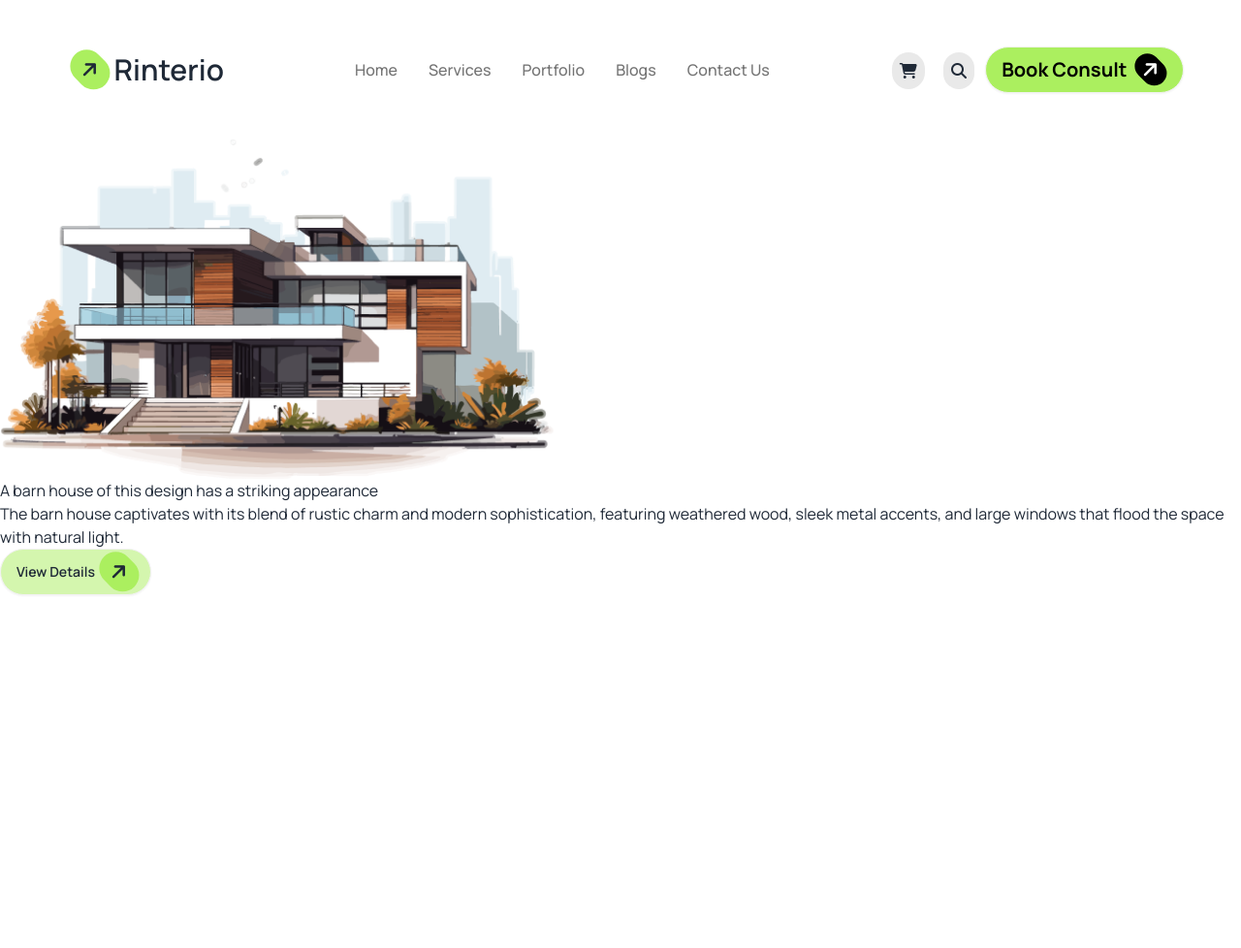
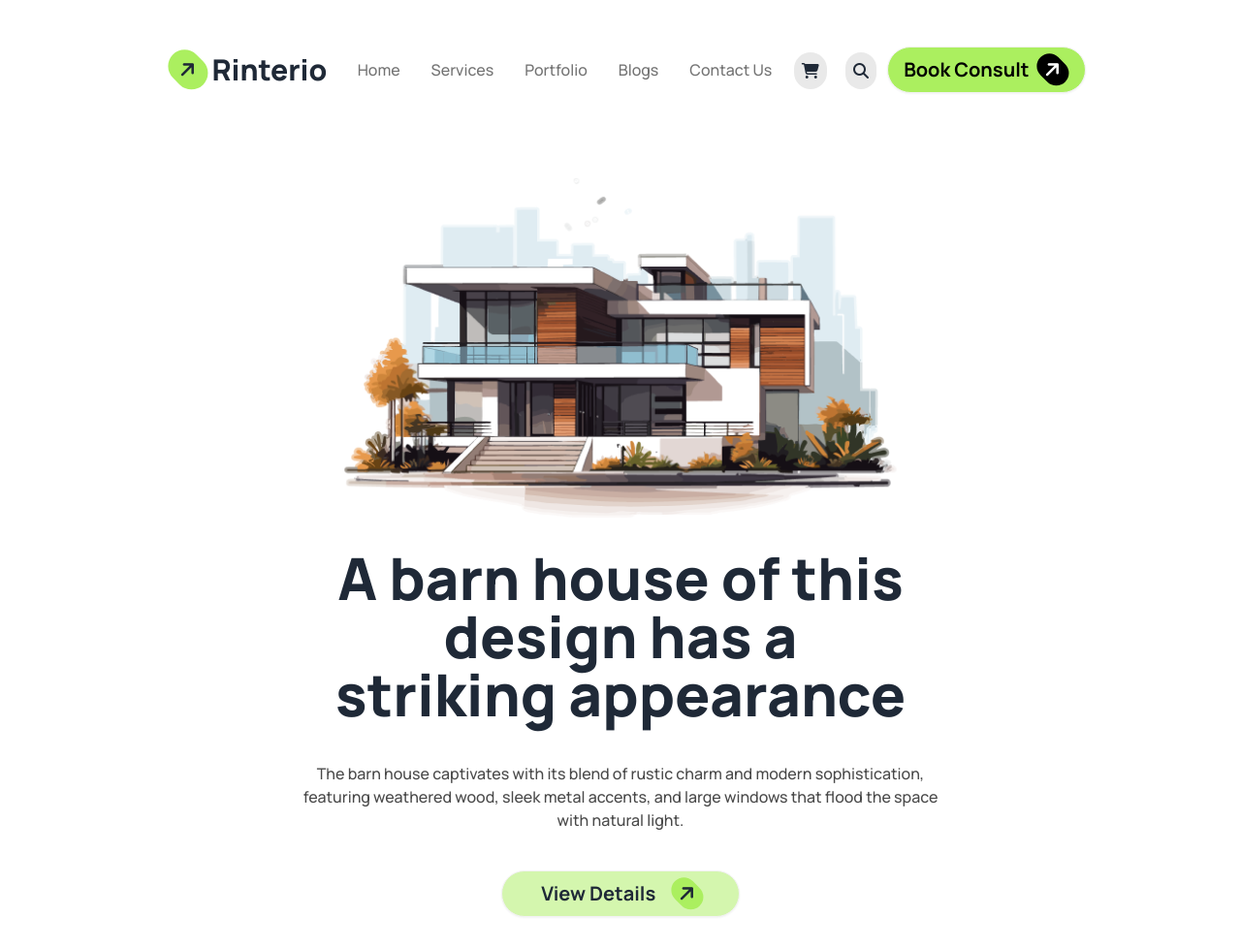
Before and after one commit to nazmul5675/Assignment-03, a plain HTML site: page index.html in a window 1280 px wide. Shown: the whole page at 97% size. Before the commit the page ends 800 px from the top, so only its background shows below. Drawn offline with nearby package versions, Linux system fonts and the light colour scheme.

Commit message:
banner updated

```diff
--- a/index.html
+++ b/index.html
@@ -25,11 +25,11 @@
 </head>
 
 <body class="manrope-font">
-    <header>
+    <header class="w-9/12 mx-auto">
         <!-- nav bar start -->
-        <nav class="flex justify-around items-center my-12">
+        <nav class="flex justify-between items-center my-12">
             <div>
-                <a class="btn btn-ghost text-3xl ont-bold"><i
+                <a class="btn btn-ghost text-3xl font-extrabold"><i
                         class="fa-solid fa-arrow-right bg-[#ABEF5F] rounded-full p-2 -rotate-45 text-xl"></i>Rinterio</a>
             </div>
             <div class="sm:block hidden">
@@ -61,21 +61,25 @@
             </div>
         </nav>
         <!-- banner section start here -->
-        <section class=" ">
-            <div class="">
-                <div>
-                    <img src="assets/banner.png" alt="">
-
-                    <h1>A barn house of this design has a striking appearance</h1>
-
-                    <p>The barn house captivates with its blend of rustic charm and modern sophistication, featuring
+        <section class="">
+            <div class="card bg-base-100 sm:w-9/12 w-full  mx-auto ">
+                <figure class="px-10 pt-10">
+                    <img src="assets/banner.png" alt="Shoes" class="rounded-xl" />
+                </figure>
+                <div class="card-body  items-center text-center space-y-8">
+                    <h2 class="card-title sm:text-6xl text-3xl font-extrabold">A barn house of this design has a <br>
+                        striking
+                        appearance</h2>
+                    <p class="text-[#494949] font-medium">The barn house captivates with its blend of rustic charm and
+                        modern
+                        sophistication, featuring
                         weathered wood, sleek metal accents, and large windows that flood the space with natural light.
                     </p>
-
-                    <button class="btn bg-[#D4F6AE] rounded-full">View Details <i
-                            class="fa-solid fa-arrow-right bg-[#ABEF5F] rounded-full p-2 -rotate-45 text-xl"></i></button>
+                    <div class="card-actions">
+                        <button class="btn btn bg-[#D4F6AE] rounded-full w-full px-10 font-bold text-xl">View Details <i
+                                class="fa-solid fa-arrow-right bg-[#ABEF5F] rounded-full p-1 -rotate-45 text-xl ml-3"></i></button>
+                    </div>
                 </div>
-
             </div>
         </section>
     </header>
@@ -92,44 +96,7 @@
 
 
 
-    <!-- <nav class="w-9/12 mx-auto ">
-        <div class="navbar bg-base-100">
-            <div class="navbar-start">
-                <div class="dropdown">
-                    <div tabindex="0" role="button" class="btn btn-ghost lg:hidden">
-                        <svg xmlns="http://www.w3.org/2000/svg" class="h-5 w-5" fill="none" viewBox="0 0 24 24"
-                            stroke="currentColor">
-                            <path stroke-linecap="round" stroke-linejoin="round" stroke-width="2"
-                                d="M4 6h16M4 12h8m-8 6h16" />
-                        </svg>
-                    </div>
-                    <ul tabindex="0"
-                        class="menu menu-sm dropdown-content bg-base-100 rounded-box z-[1] mt-3 w-52 p-2 shadow">
-                        <li><a>Home</a></li>
-                        <li><a>Services</a></li>
-                        <li><a>Portfolio</a></li>
-                        <li><a>Blogs</a></li>
-                        <li><a>Contact Us</a></li>
-                    </ul>
-                </div>
-                <a class="btn btn-ghost text-3xl ont-bold">Rinterio</a>
-            </div>
-            <div class="navbar-center hidden lg:flex">
-                <ul class="menu menu-horizontal px-1">
-                    <li><a>Home</a></li>
-                    <li><a>Services</a></li>
-                    <li><a>Portfolio</a></li>
-                    <li><a>Blogs</a></li>
-                    <li><a>Contact Us</a></li>
-                </ul>
-            </div>
-            <div class="navbar-end ">
-                <a class="p-2  rounded-full" href=""><i class="fa-solid fa-cart-shopping"></i></a>
-                <a class="p-2 bg-white rounded-full" href=""><i class="fa-solid fa-magnifying-glass"></i></a>
-                <a class="btn">Book Consult</a>
-            </div>
-        </div>
-    </nav> -->
+
 </body>
 
 </html>
```
